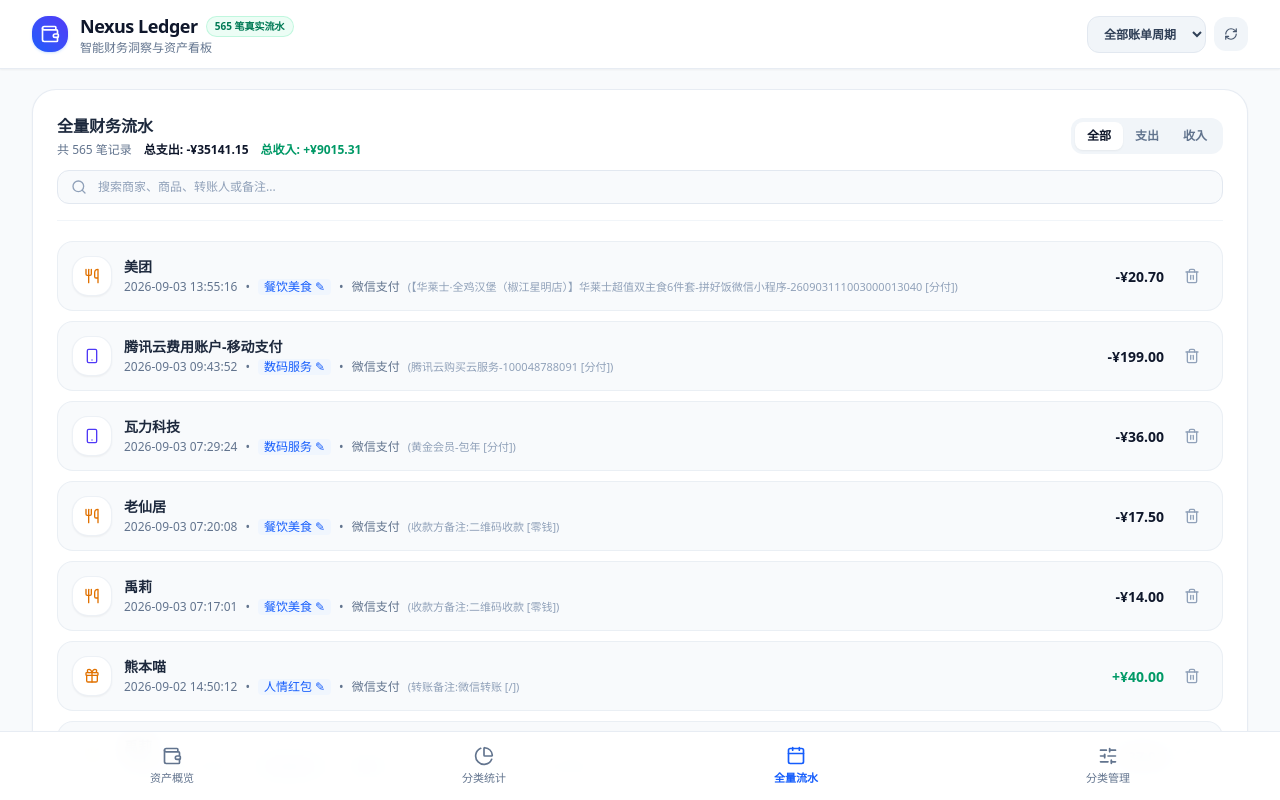
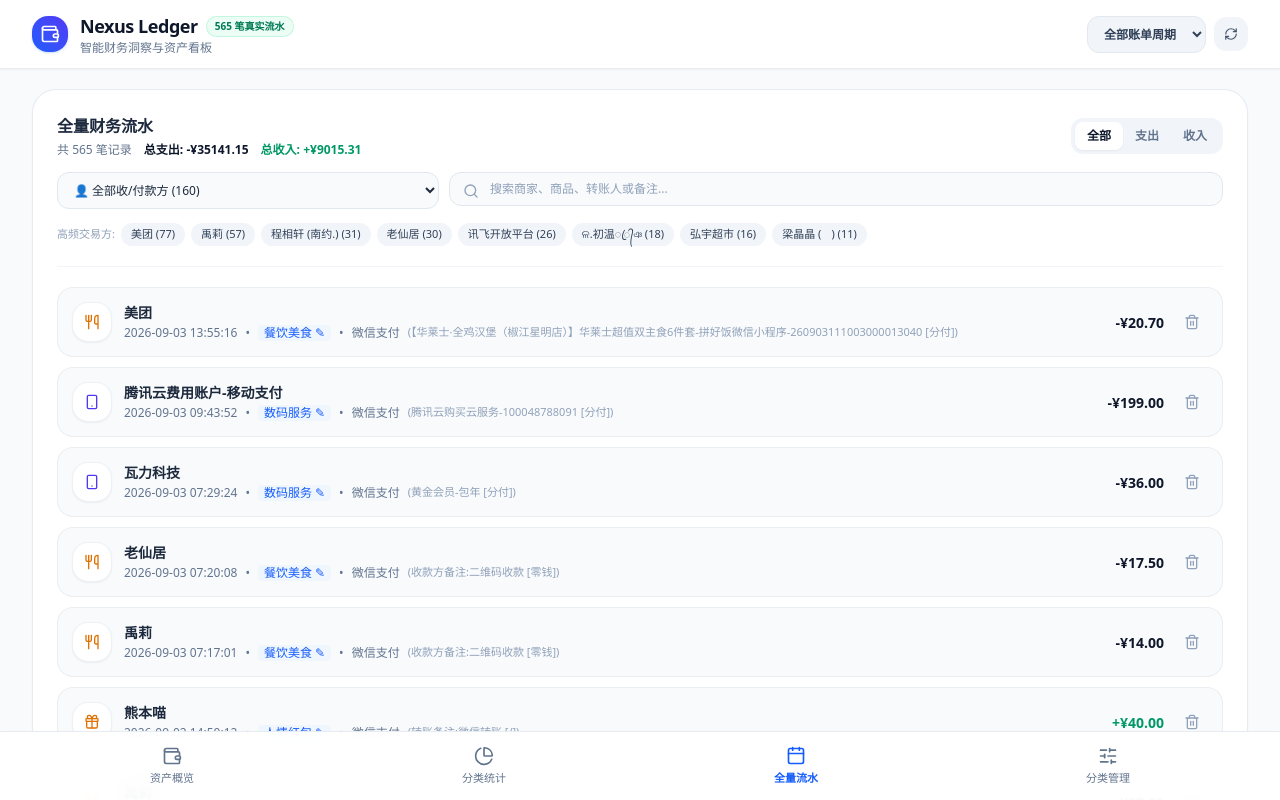
Before and after one commit to sumwai/nexus-ledger, a Next.js app: page / in a window 1280 px wide. Both pictures are taken after a click on the button "全量流水". Shown: the top 800 px of the page. Built offline with nearby package versions, Linux system fonts and the light colour scheme.

Commit message:
feat: add counterparty filter dropdown and click drilldown on transactions

```diff
--- a/src/app/page.tsx
+++ b/src/app/page.tsx
@@ -33,7 +33,8 @@
   SlidersHorizontal,
   Tag,
   Search,
-  Check
+  UserCheck,
+  Building
 } from "lucide-react";
 import { Transaction, CategoryMeta, DEFAULT_CATEGORIES, ACCOUNTS, TransactionType } from "@/lib/types";
 
@@ -47,6 +48,7 @@
   const [selectedMonth, setSelectedMonth] = useState<string>("all");
   const [filterType, setFilterType] = useState<"all" | "expense" | "income">("all");
   const [selectedCategoryDetail, setSelectedCategoryDetail] = useState<CategoryMeta | null>(null);
+  const [selectedCounterparty, setSelectedCounterparty] = useState<string | null>(null);
   const [searchKeyword, setSearchKeyword] = useState<string>("");
 
   // 修改分类弹窗状态
@@ -86,19 +88,38 @@
     return Array.from(new Set(transactions.map(t => t.date.substring(0, 7)))).filter(Boolean).sort().reverse();
   }, [transactions]);
 
+  // 高频交易方列表（排行榜）
+  const counterpartiesList = useMemo(() => {
+    const map = new Map<string, { count: number; totalExpense: number; totalIncome: number }>();
+    transactions.forEach(t => {
+      const name = t.title.trim();
+      if (!name || name === "日常收支" || name === "/") return;
+      const cur = map.get(name) || { count: 0, totalExpense: 0, totalIncome: 0 };
+      cur.count += 1;
+      if (t.type === "expense") cur.totalExpense += t.amount;
+      if (t.type === "income") cur.totalIncome += t.amount;
+      map.set(name, cur);
+    });
+
+    return Array.from(map.entries())
+      .map(([name, data]) => ({ name, ...data }))
+      .sort((a, b) => b.count - a.count);
+  }, [transactions]);
+
   // 全局过滤后的流水
   const filteredTransactions = useMemo(() => {
     return transactions.filter(tx => {
       if (selectedMonth !== "all" && !tx.date.startsWith(selectedMonth)) return false;
       if (filterType !== "all" && tx.type !== filterType) return false;
       if (selectedCategoryDetail && tx.category !== selectedCategoryDetail.id) return false;
+      if (selectedCounterparty && tx.title.trim() !== selectedCounterparty) return false;
       if (searchKeyword.trim()) {
         const kw = searchKeyword.toLowerCase();
         return tx.title.toLowerCase().includes(kw) || (tx.note && tx.note.toLowerCase().includes(kw));
       }
       return true;
     });
-  }, [transactions, selectedMonth, filterType, selectedCategoryDetail, searchKeyword]);
+  }, [transactions, selectedMonth, filterType, selectedCategoryDetail, selectedCounterparty, searchKeyword]);
 
   // 统计计算
   const totalIncome = useMemo(() => {
@@ -241,6 +262,14 @@
   // 下钻到某个分类的详细流水
   const handleDrilldownCategory = (cat: CategoryMeta) => {
     setSelectedCategoryDetail(cat);
+    setSelectedCounterparty(null);
+    setActiveTab("records");
+  };
+
+  // 下钻到某个交易对方的详细流水
+  const handleDrilldownCounterparty = (name: string) => {
+    setSelectedCounterparty(name);
+    setSelectedCategoryDetail(null);
     setActiveTab("records");
   };
 
@@ -390,9 +419,6 @@
                       </div>
                     </div>
                   ))}
-                  {categoryStats.length === 0 && (
-                    <div className="text-center py-6 text-xs text-slate-400">当前周期无支出</div>
-                  )}
                 </div>
               </div>
 
@@ -401,10 +427,10 @@
                 <div className="flex justify-between items-center">
                   <div>
                     <h3 className="text-sm font-bold text-slate-800">近期收支明细</h3>
-                    <p className="text-[11px] text-slate-400">点击分类徽标可快捷修改归类</p>
+                    <p className="text-[11px] text-slate-400">点击商家/对方名字可快捷筛选其全部流水</p>
                   </div>
                   <button
-                    onClick={() => { setSelectedCategoryDetail(null); setActiveTab("records"); }}
+                    onClick={() => { setSelectedCategoryDetail(null); setSelectedCounterparty(null); setActiveTab("records"); }}
                     className="text-xs text-blue-600 font-medium hover:underline flex items-center"
                   >
                     查看全部流水 <ChevronRight className="w-3.5 h-3.5" />
@@ -423,7 +449,13 @@
                         </div>
                         <div>
                           <div className="flex items-center gap-1.5">
-                            <span className="text-sm font-semibold text-slate-800">{tx.title}</span>
+                            <button
+                              onClick={() => handleDrilldownCounterparty(tx.title.trim())}
+                              className="text-sm font-semibold text-slate-800 hover:text-blue-600 hover:underline text-left"
+                              title="点击筛选该收款方/付款方"
+                            >
+                              {tx.title}
+                            </button>
                             {tx.createdBy === "agent" && (
                               <span className="inline-flex items-center gap-0.5 px-1.5 py-0.2 rounded-md bg-indigo-50 text-indigo-600 text-[10px] font-medium border border-indigo-200/60">
                                 <Bot className="w-2.5 h-2.5" /> Agent
@@ -516,24 +548,26 @@
           </div>
         )}
 
-        {/* 3. 流水明细 Tab（已优化移动端搜索与清晰收支累计） */}
+        {/* 3. 流水明细 Tab（包含收款方/付款方快速下拉筛选与点击下钻） */}
         {activeTab === "records" && (
           <div className="w-full bg-white rounded-3xl p-6 border border-slate-200/80 shadow-xs space-y-5">
             {/* 顶栏控制 */}
-            <div className="flex flex-col gap-3 border-b border-slate-100 pb-4">
+            <div className="flex flex-col gap-3.5 border-b border-slate-100 pb-4">
               <div className="flex flex-col sm:flex-row justify-between sm:items-center gap-2">
                 <div className="flex items-center gap-2">
-                  {selectedCategoryDetail && (
+                  {(selectedCategoryDetail || selectedCounterparty) && (
                     <button
-                      onClick={() => setSelectedCategoryDetail(null)}
+                      onClick={() => { setSelectedCategoryDetail(null); setSelectedCounterparty(null); }}
                       className="p-1.5 rounded-xl bg-slate-100 hover:bg-slate-200 text-slate-700 transition-all flex items-center gap-1 text-xs font-semibold mr-1"
                     >
                       <ArrowLeft className="w-3.5 h-3.5" /> 全部
                     </button>
                   )}
                   <div>
-                    <h2 className="text-base font-bold text-slate-800">
-                      {selectedCategoryDetail ? `【${selectedCategoryDetail.label}】分类明细` : "全量财务流水"}
+                    <h2 className="text-base font-bold text-slate-800 flex items-center gap-1.5">
+                      {selectedCategoryDetail && <span>【{selectedCategoryDetail.label}】分类明细</span>}
+                      {selectedCounterparty && <span>【{selectedCounterparty}】交易明细</span>}
+                      {!selectedCategoryDetail && !selectedCounterparty && <span>全量财务流水</span>}
                     </h2>
                     <div className="flex flex-wrap items-center gap-3 text-xs text-slate-500 mt-1">
                       <span>共 {filteredTransactions.length} 笔记录</span>
@@ -551,7 +585,7 @@
                   </div>
                 </div>
 
-                {/* 过滤切换 */}
+                {/* 收支类型过滤切换 */}
                 <div className="flex bg-slate-100 p-1 rounded-xl w-fit">
                   <button
                     onClick={() => setFilterType("all")}
@@ -580,8 +614,26 @@
                 </div>
               </div>
 
-              {/* 搜索框单独成行（避免移动端挤压截断） */}
-              <div className="relative w-full">
+              {/* 复合筛选行：收款/付款方下拉选择器 + 搜索框 */}
+              <div className="grid grid-cols-1 sm:grid-cols-3 gap-2.5">
+                {/* 交易方下拉快捷筛选 */}
+                <div className="sm:col-span-1">
+                  <select
+                    value={selectedCounterparty || ""}
+                    onChange={(e) => setSelectedCounterparty(e.target.value ? e.target.value : null)}
+                    className="w-full px-3 py-2 bg-slate-50 border border-slate-200 rounded-xl text-xs font-medium text-slate-800 focus:outline-none focus:border-blue-500 transition-colors"
+                  >
+                    <option value="">👤 全部收/付款方 ({counterpartiesList.length})</option>
+                    {counterpartiesList.map((c) => (
+                      <option key={c.name} value={c.name}>
+                        {c.name} ({c.count}笔 / {c.totalExpense > 0 ? `支¥${c.totalExpense.toFixed(0)}` : `收¥${c.totalIncome.toFixed(0)}`})
+                      </option>
+                    ))}
+                  </select>
+                </div>
+
+                {/* 搜索框 */}
+                <div className="sm:col-span-2 relative">
                   <Search className="w-4 h-4 text-slate-400 absolute left-3.5 top-1/2 -translate-y-1/2" />
                   <input
                     type="text"
@@ -598,6 +650,25 @@
                 </div>
               </div>
 
+              {/* 常用交易方标签快捷胶囊 */}
+              <div className="flex items-center gap-1.5 overflow-x-auto pb-1 text-xs">
+                <span className="text-slate-400 text-[11px] whitespace-nowrap">高频交易方:</span>
+                {counterpartiesList.slice(0, 8).map((c) => (
+                  <button
+                    key={c.name}
+                    onClick={() => setSelectedCounterparty(selectedCounterparty === c.name ? null : c.name)}
+                    className={`px-2.5 py-1 rounded-full text-[11px] font-medium whitespace-nowrap transition-all ${
+                      selectedCounterparty === c.name
+                        ? "bg-blue-600 text-white shadow-xs"
+                        : "bg-slate-100 hover:bg-slate-200/80 text-slate-700"
+                    }`}
+                  >
+                    {c.name} ({c.count})
+                  </button>
+                ))}
+              </div>
+            </div>
+
             {/* 流水明细列表 */}
             <div className="space-y-2.5">
               {filteredTransactions.map((tx) => (
@@ -611,7 +682,13 @@
                     </div>
                     <div>
                       <div className="flex items-center gap-2">
-                        <span className="text-sm font-semibold text-slate-800">{tx.title}</span>
+                        <button
+                          onClick={() => handleDrilldownCounterparty(tx.title.trim())}
+                          className="text-sm font-semibold text-slate-800 hover:text-blue-600 hover:underline text-left"
+                          title="点击快速筛选该交易对方的所有流水"
+                        >
+                          {tx.title}
+                        </button>
                         {tx.createdBy === "agent" && (
                           <span className="inline-flex items-center gap-0.5 px-1.5 py-0.2 rounded-md bg-indigo-50 text-indigo-600 text-[10px] font-medium border border-indigo-200/60">
                             <Bot className="w-2.5 h-2.5" /> Agent
@@ -655,12 +732,12 @@
               {filteredTransactions.length === 0 && (
                 <div className="text-center py-12 text-slate-400 space-y-2">
                   <p className="text-sm">没有匹配到任何流水账单</p>
-                  {selectedCategoryDetail && (
+                  {(selectedCategoryDetail || selectedCounterparty) && (
                     <button
-                      onClick={() => setSelectedCategoryDetail(null)}
+                      onClick={() => { setSelectedCategoryDetail(null); setSelectedCounterparty(null); }}
                       className="text-xs text-blue-600 underline font-medium"
                     >
-                      清除分类筛选
+                      清除所有筛选条件
                     </button>
                   )}
                 </div>
@@ -724,7 +801,7 @@
       {/* 底部 Tab 导航 */}
       <footer className="fixed bottom-0 left-0 right-0 w-full bg-white/95 backdrop-blur-md border-t border-slate-200/80 px-4 py-2.5 z-30 flex items-center justify-around shadow-lg">
         <button
-          onClick={() => { setSelectedCategoryDetail(null); setActiveTab("overview"); }}
+          onClick={() => { setSelectedCategoryDetail(null); setSelectedCounterparty(null); setActiveTab("overview"); }}
           className={`flex flex-col items-center gap-1 py-1 px-4 rounded-xl transition-all ${
             activeTab === "overview" ? "text-blue-600 font-bold" : "text-slate-500 hover:text-slate-800"
           }`}
@@ -734,7 +811,7 @@
         </button>
 
         <button
-          onClick={() => { setSelectedCategoryDetail(null); setActiveTab("stats"); }}
+          onClick={() => { setSelectedCategoryDetail(null); setSelectedCounterparty(null); setActiveTab("stats"); }}
           className={`flex flex-col items-center gap-1 py-1 px-4 rounded-xl transition-all ${
             activeTab === "stats" ? "text-blue-600 font-bold" : "text-slate-500 hover:text-slate-800"
           }`}
@@ -744,7 +821,7 @@
         </button>
 
         <button
-          onClick={() => { setSelectedCategoryDetail(null); setActiveTab("records"); }}
+          onClick={() => { setSelectedCategoryDetail(null); setSelectedCounterparty(null); setActiveTab("records"); }}
           className={`flex flex-col items-center gap-1 py-1 px-4 rounded-xl transition-all ${
             activeTab === "records" ? "text-blue-600 font-bold" : "text-slate-500 hover:text-slate-800"
           }`}
```
Lines whose indentation alone changed are shown as unchanged.
